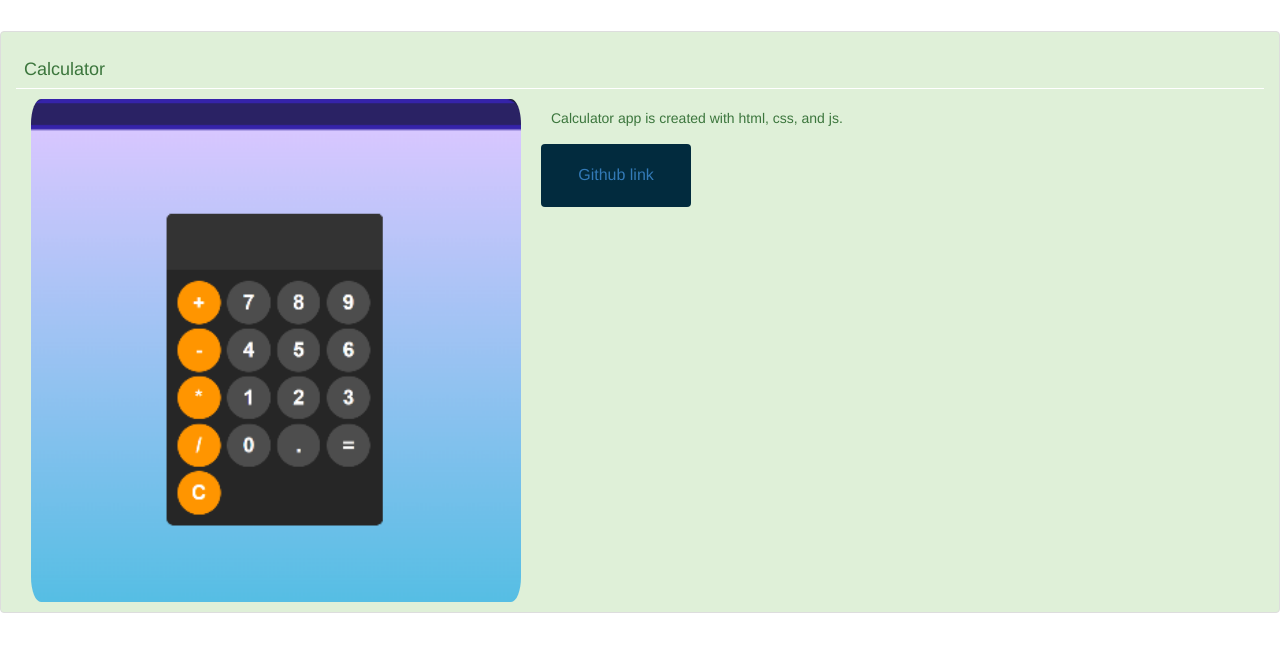
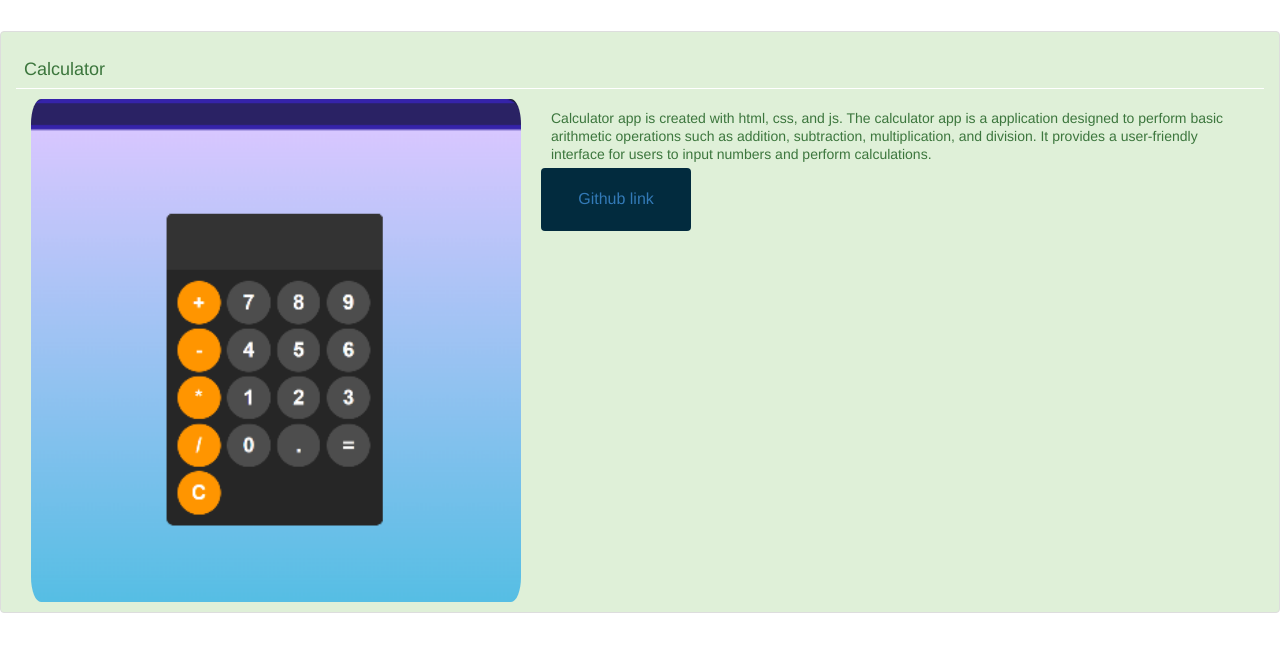
Before and after one commit to SharLuHtet/Portfolio, a plain HTML site: page p3.html in a window 1280 px wide. Shown: the part 135-786 px from the top of the page. Drawn offline with nearby package versions, Linux system fonts and the light colour scheme.

Commit message:
Update p3.html

```diff
--- a/p3.html
+++ b/p3.html
@@ -30,7 +30,7 @@
             <li class="list-group-item list-group-item-success col-lg-12 col-md-12 col-sm-12 col-xs-12 environment_li">
                 <h4>Calculator</h4>
                 <img src="img/cal.PNG" class="img-responsive col-lg-5 col-md-5 col-sm-5 col-xs-12">
-                <p class="list-group-item-text col-lg-7 col-md-7 col-sm-7 col-xs-12">Calculator app is created with html, css, and js.</p>
+                <p class="list-group-item-text col-lg-7 col-md-7 col-sm-7 col-xs-12">Calculator app is created with html, css, and js. The calculator app is a  application designed to perform basic arithmetic operations such as addition, subtraction, multiplication, and division. It provides a user-friendly interface for users to input numbers and perform calculations.</p>
                 <br><br>
                 <button class="button"><a href="https://github.com/SharLuHtet/calculator"><span>Github link </span></a></button>
             </li>
```
